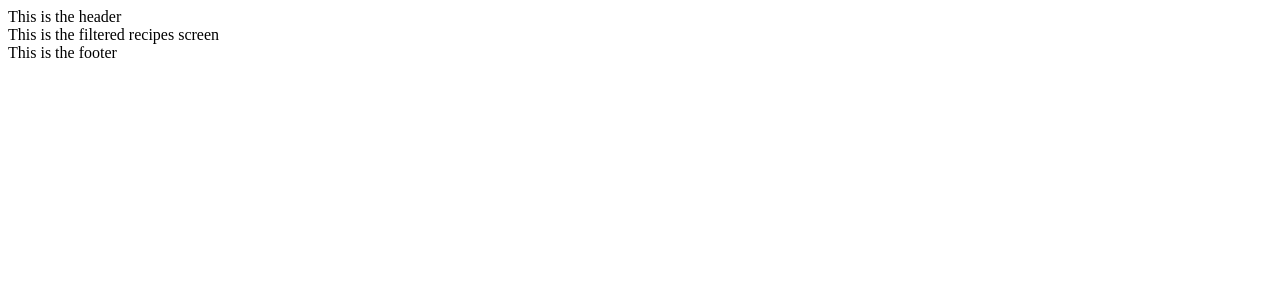
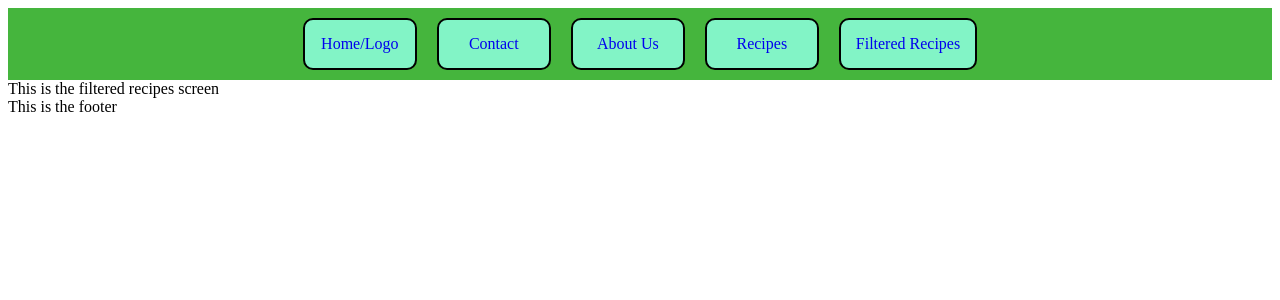
Before and after one commit to codelaborators-fall-22/capstone-project, a React (Create React App) app in the folder application/src/main/resources/static/js/react-client/: page /filtered-recipes in a window 1280 px wide. Shown: the top 300 px of the page. Built offline with nearby package versions, Linux system fonts and the light colour scheme.

Commit message:
created about, contact, recipes and filtered recipes button

```diff
--- a/application/src/main/resources/static/js/react-client/src/components/header/index.js
+++ b/application/src/main/resources/static/js/react-client/src/components/header/index.js
@@ -1,9 +1,18 @@
 import React from 'react';
+import { NavLink } from 'react-router-dom';
+import style from './style.module.scss';
+
 
 const Header = () => {
   return (
-    <div>
-      This is the header
+    <div className={style.header}>
+      <nav className={style.nav}>
+        <NavLink to={'/'}>Home/Logo</NavLink>
+        <NavLink to={'/contact'}>Contact</NavLink>
+        <NavLink to={'/about-us'}>About Us</NavLink>
+        <NavLink to={'/recipes'}>Recipes</NavLink>
+        <NavLink to={'/filtered-recipes'}>Filtered Recipes</NavLink>
+      </nav>
     </div>
   );
 }
--- a/application/src/main/resources/static/js/react-client/src/components/header/style.module.scss
+++ b/application/src/main/resources/static/js/react-client/src/components/header/style.module.scss
@@ -0,0 +1,32 @@
+.header {
+    display: flex;
+    justify-content: center;
+    margin: auto;
+    width: 65;
+    background-color: rgb(69, 181, 61);
+
+}
+
+.nav {
+    display: flex;
+
+
+
+
+    & a {
+        background-color: rgb(130, 244, 198);
+        align-items: center;
+        border: 2px solid black;
+        border-radius: 10px;
+        display: flex;
+        justify-content: center;
+        list-style-type: none;
+        margin: 10px;
+        min-width: 80px;
+        padding: 15px;
+        text-decoration: none;
+    }
+
+
+
+}
--- a/application/src/main/resources/static/js/react-client/src/pages/home-screen/index.js
+++ b/application/src/main/resources/static/js/react-client/src/pages/home-screen/index.js
@@ -1,4 +1,5 @@
 import React from 'react';
+
 
 const HomeScreen = () => {
   return (
```
